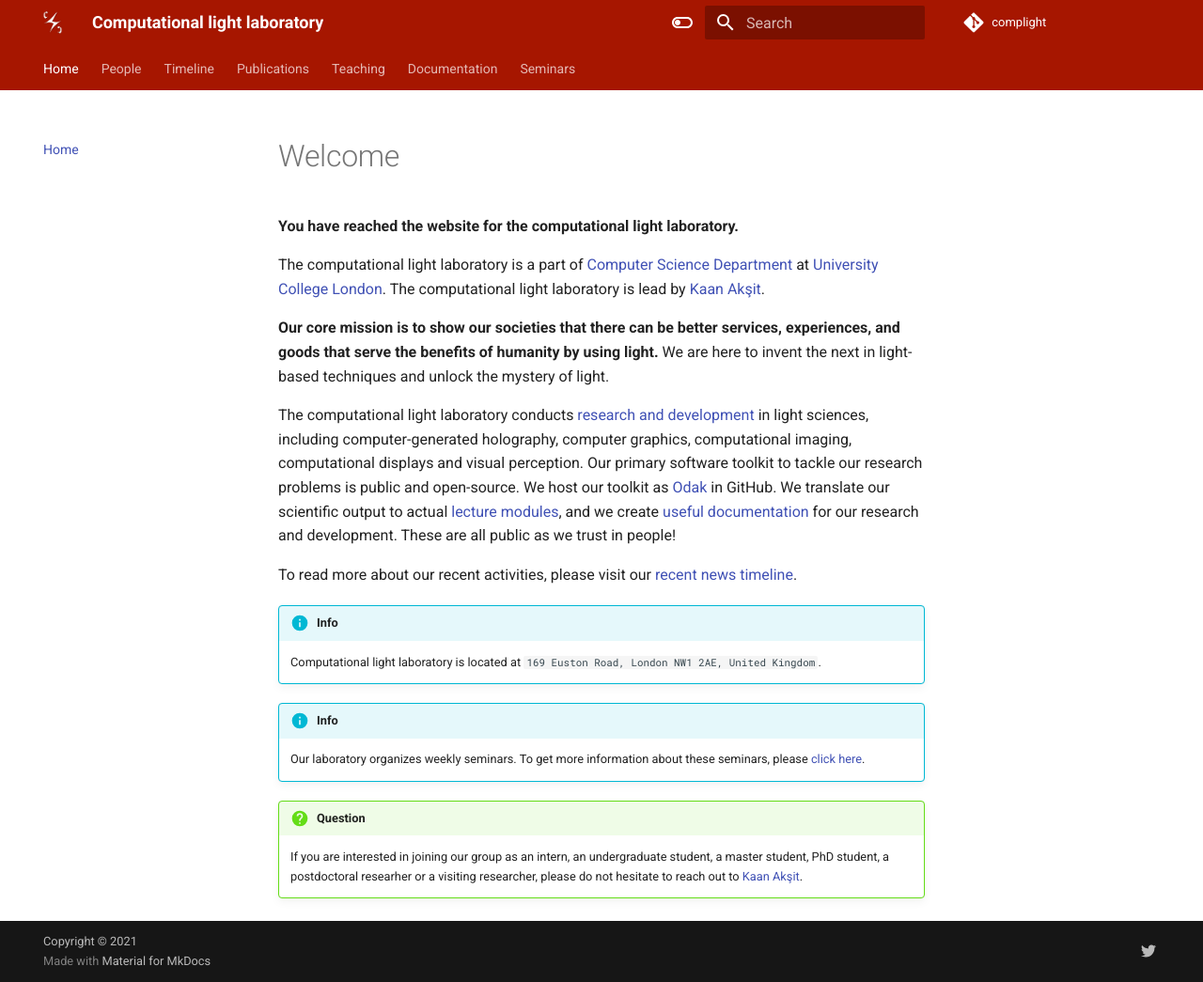
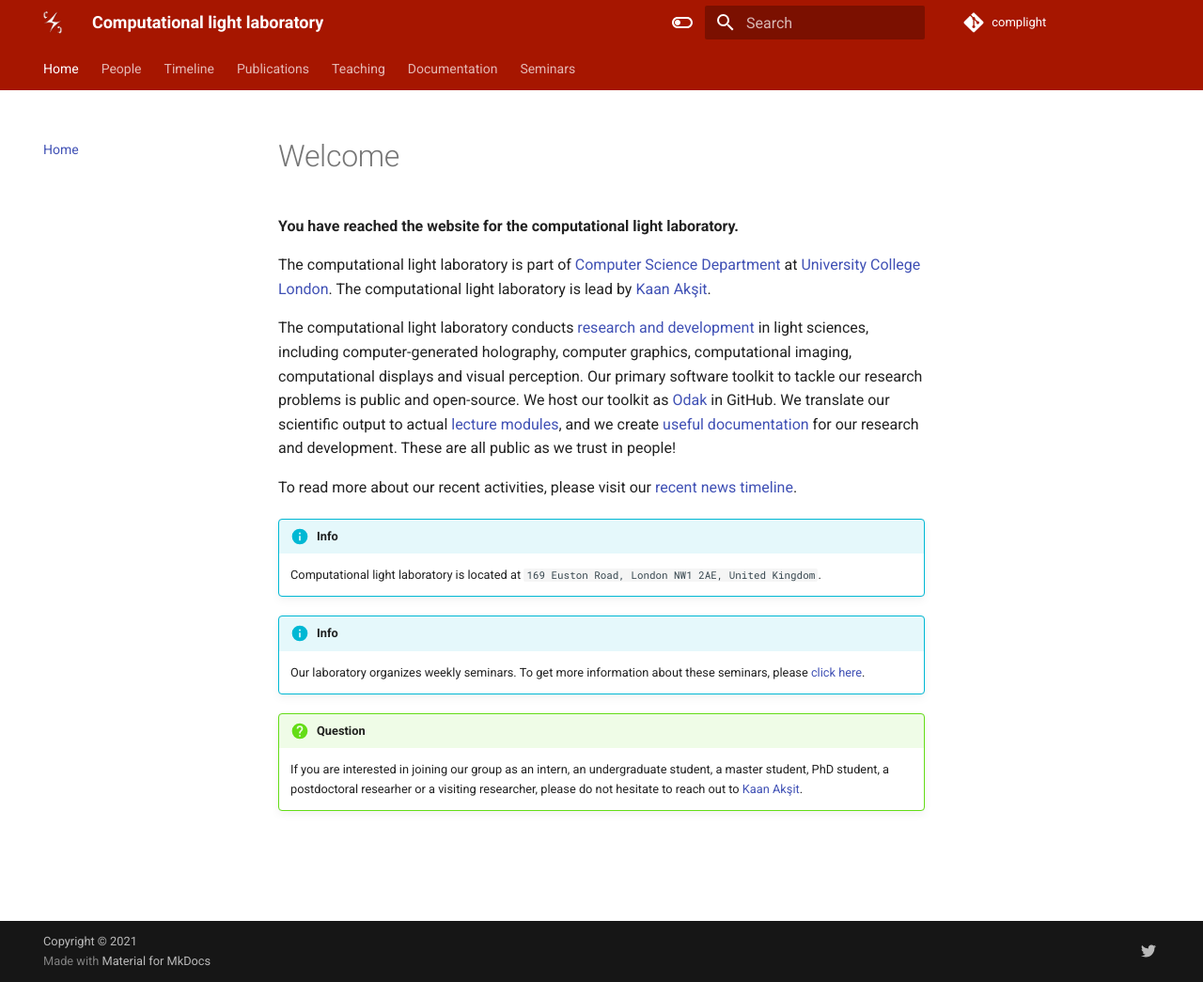
Before and after one commit to complight/complight.github.io, an MkDocs documentation site: the page built from docs/index.md, in a window 1280 px wide and 1045 px high. Shown: the whole window at 94% size. Built offline with MkDocs 1.6.1 and Material for MkDocs 9.7.7, drawn with Linux system fonts in a browser that asks for light colours.

Commit message:
Updating the index page.

```diff
--- a/docs/index.md
+++ b/docs/index.md
@@ -2,11 +2,8 @@
 
 **You have reached the website for the computational light laboratory.**
 
-The computational light laboratory is a part of [Computer Science Department](https://www.ucl.ac.uk/computer-science/) at [University College London](https://www.ucl.ac.uk).
+The computational light laboratory is part of [Computer Science Department](https://www.ucl.ac.uk/computer-science/) at [University College London](https://www.ucl.ac.uk).
 The computational light laboratory is lead by [Kaan Akşit](https://kaanaksit.com).
-
-**Our core mission is to show our societies that there can be better services, experiences, and goods that serve the benefits of humanity by using light.**
-We are here to invent the next in light-based techniques and unlock the mystery of light.
 
 The computational light laboratory conducts [research and development](../publications) in light sciences, including computer-generated holography, computer graphics, computational imaging, computational displays and visual perception.
 Our primary software toolkit to tackle our research problems is public and open-source.
```
